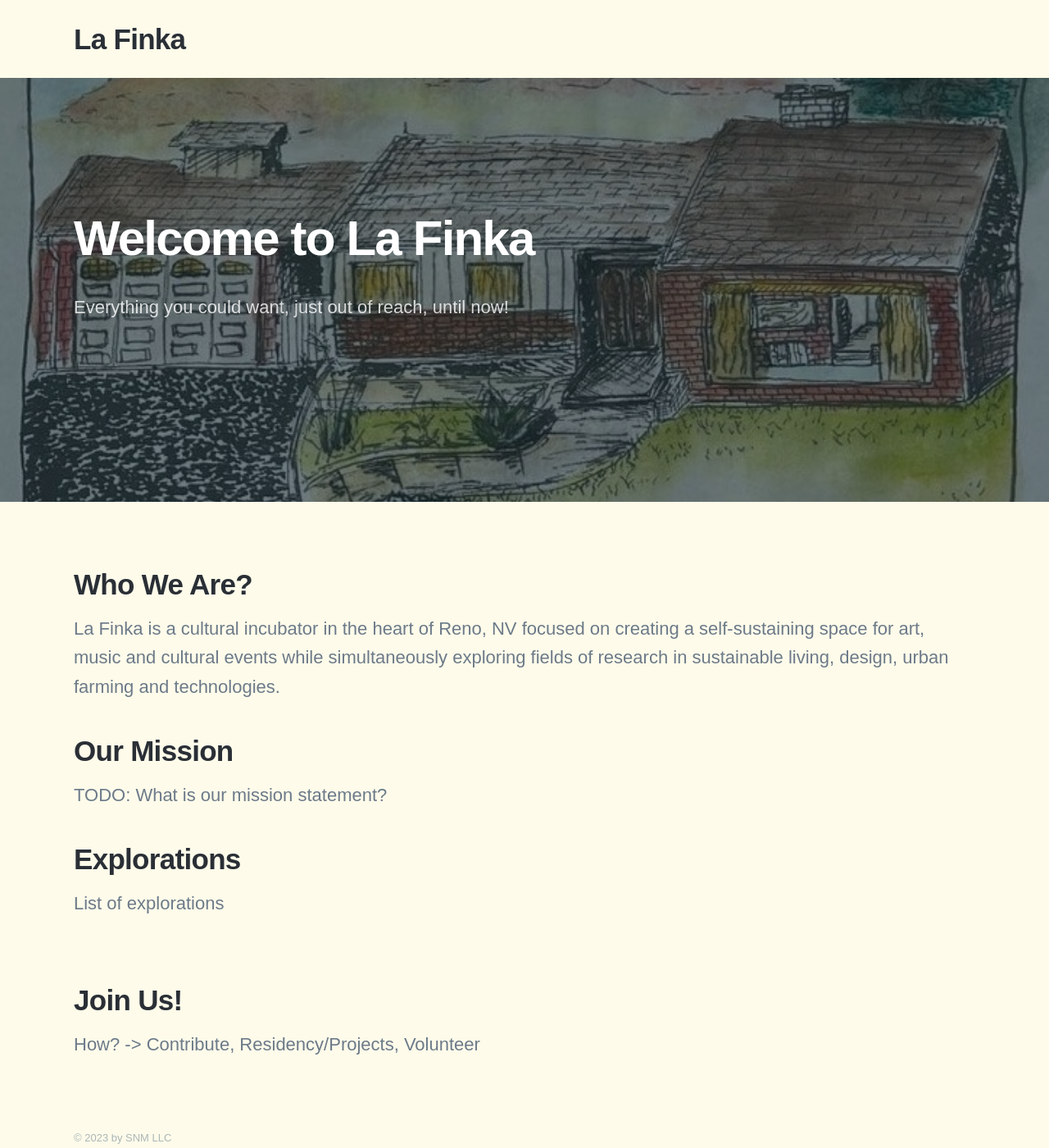
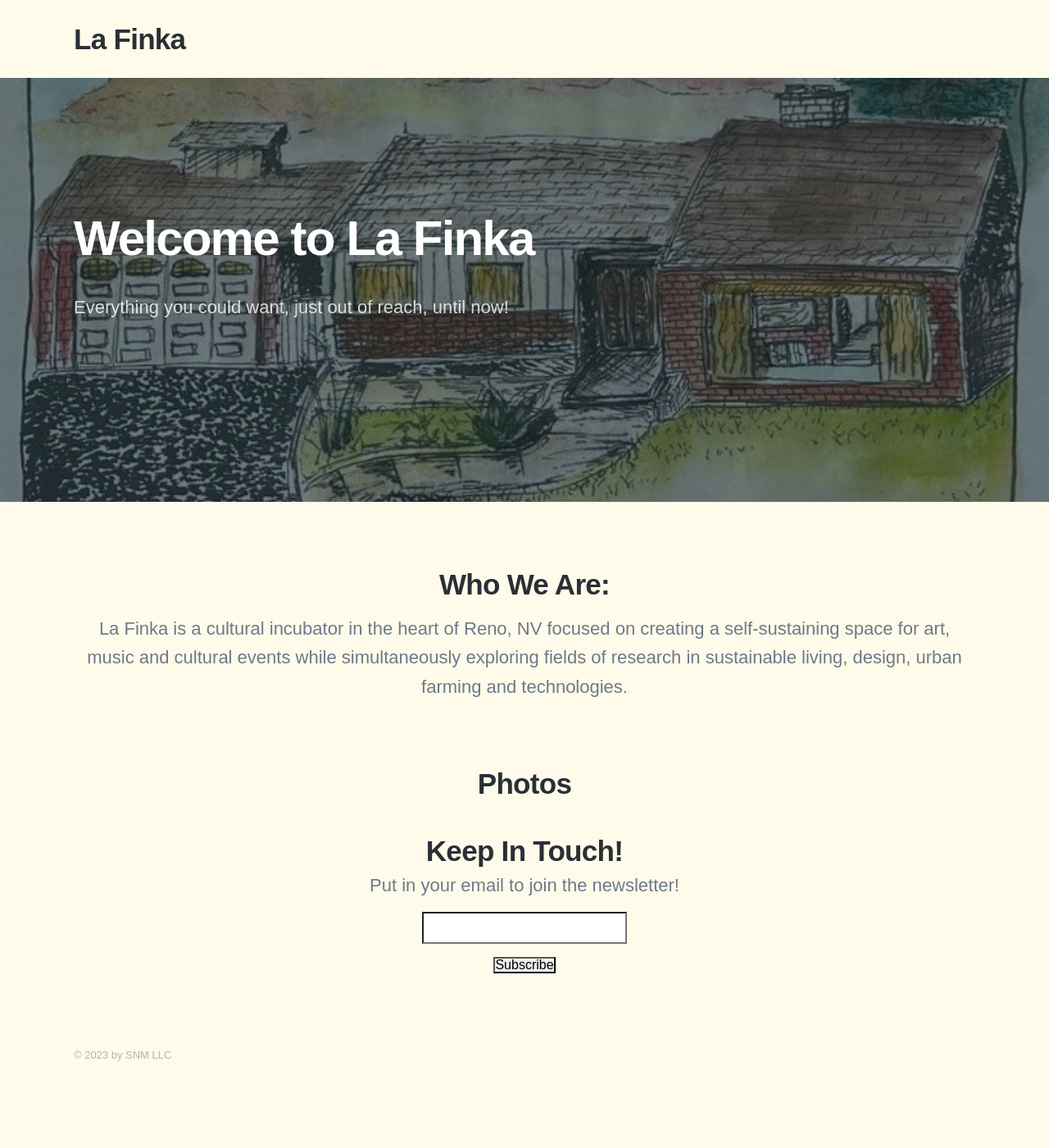
Before and after one commit to ndrsc3/laFinka.space, a Jekyll site: the page built from index.html, in a window 1280 px wide and 1400 px high. Shown: the whole window at 82% size. Built offline with Jekyll 4.4.1, drawn with Linux system fonts in a browser that asks for light colours; nearby versions of some CDN libraries; some web fonts are replaced.

Commit message:
Main page: Newsletter signup & Copy

```diff
--- a/index.html
+++ b/index.html
@@ -4,6 +4,7 @@ title: La Finka
 description: A culturual incubator located in the heart of Reno, NV. What do you want to do?
 featured_image: /images/lafinka-watercolor.jpeg
 ---
+<!-- This is the home page of LaFinka.Space -->
 
 <!-- TODO: La Finka Featured Image -->
 
@@ -16,40 +17,52 @@ featured_image: /images/lafinka-watercolor.jpeg
 		<h1>Welcome to La Finka</h1>
 
 		<!-- Tagline -->
-		<p>Everything you could want,
-			just out of reach,
-			until now!</p>
+		<p>Everything you could want, just out of reach, until now!</p>
 	</div>
 </section>
 
-<section class="">
+<section class="" align="center">
 	<div class="wrap">
 		<!-- Paragraph Intro -->
-		<h2>Who We Are?</h2>
+		<h2>Who We Are:</h2>
 		<p>
-			La Finka is a cultural incubator in the heart of Reno, NV focused on creating a self-sustaining space for art,
-			music and cultural events while simultaneously exploring fields of research in
-			sustainable living, design, urban farming and technologies.
-		</p>
-		<h2>Our Mission</h2>
-		<p>
-			TODO: What is our mission statement?
-		</p>
-		<h2>Explorations</h2>
-		<p>
-			List of explorations
+			La Finka is a cultural incubator in the heart of Reno, NV
+			focused on creating a self-sustaining space for art, music and cultural events
+			while simultaneously exploring fields of research in sustainable living, design, urban farming and technologies.
 		</p>
 	</div>
-	<!-- TODO: @Niko Photo Gallery -->
-	<!-- TODO: @Niko Newsletter Signup -->
-	<!-- TODO: @Niko Add Button for Contact Us! -->
 </section>
 
-<section class="">
+<section class=""  align="center">
 	<div class="wrap">
+		<!-- ToDo:: @Niko Photo Gallery -->
+		<h2>Photos</h2>
+		<div class="gallery" data-columns="3">
+
+		</div>
+	</div>
+
+	<div class="wrap" >
+		<!-- Newsletter Signup -->
+		<h2>Keep In Touch!</h2>
+			<form style="border:0px solid #ccc;padding:3px;text-align:center;" action="https://tinyletter.com/LaFinka" method="post" target="popupwindow" onsubmit="window.open('https://tinyletter.com/LaFinka', 'popupwindow', 'scrollbars=yes,width=800,height=600');return true">
+				<p>
+					<label for="tlemail">Put in your email to join the newsletter!</label>
+				</p>
+				<p>
+					<input type="text" style="width:250px" name="email" id="tlemail" />
+				</p>
+
+				<input type="hidden" value="1" name="embed"/>
+				<br>
+				<input type="submit" value="Subscribe" />
+			</form>
+
+		<!--
 		<h2>Join Us!</h2>
 		<p>
 			How? -> Contribute, Residency/Projects, Volunteer
 		</p>
+		-->
 	</div>
 </section>
```
